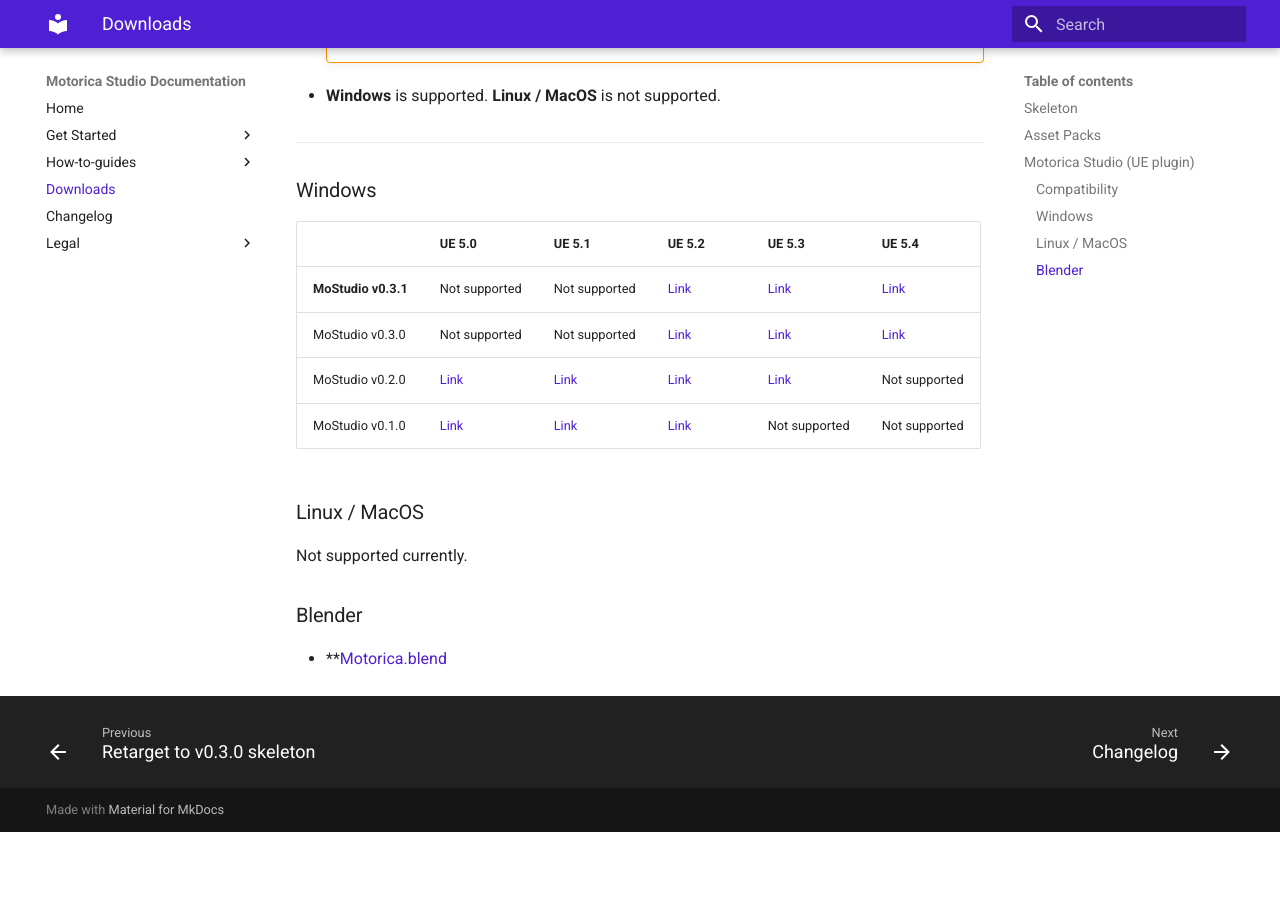
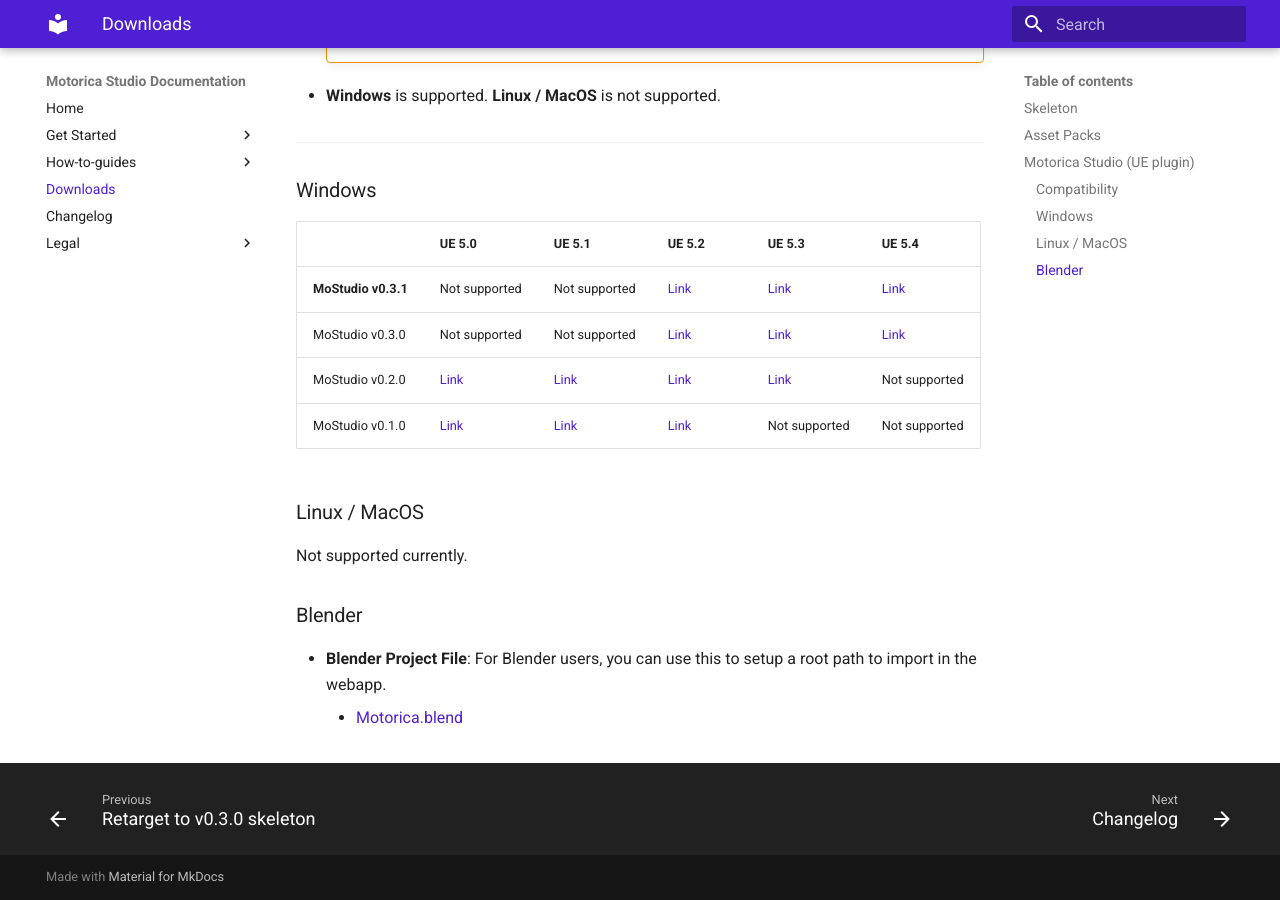
Before and after one commit to MotoricaAI/MoStudioDocs, an MkDocs documentation site: the page built from docs/downloads.md, in a window 1280 px wide and 900 px high, scrolled down 980 px. Built offline with MkDocs 1.6.1 and Material for MkDocs 9.7.7, drawn with Linux system fonts in a browser that asks for light colours; before the commit the page ends 1812 px from its top, so only the background shows below that.

Commit message:
Update downloads.md
Updated the text

```diff
--- a/docs/downloads.md
+++ b/docs/downloads.md
@@ -49,4 +49,5 @@
 
 ### Blender
 
-- **[Motorica.blend](https://drive.google.com/file/d/1-FUC3YTwEUB0i5nUnwH_NoySo5LHl83t/view)
+- **Blender Project File**: For Blender users, you can use this to setup a root path to import in the webapp.
+    - [Motorica.blend](https://drive.google.com/file/d/1-FUC3YTwEUB0i5nUnwH_NoySo5LHl83t/view)
```
